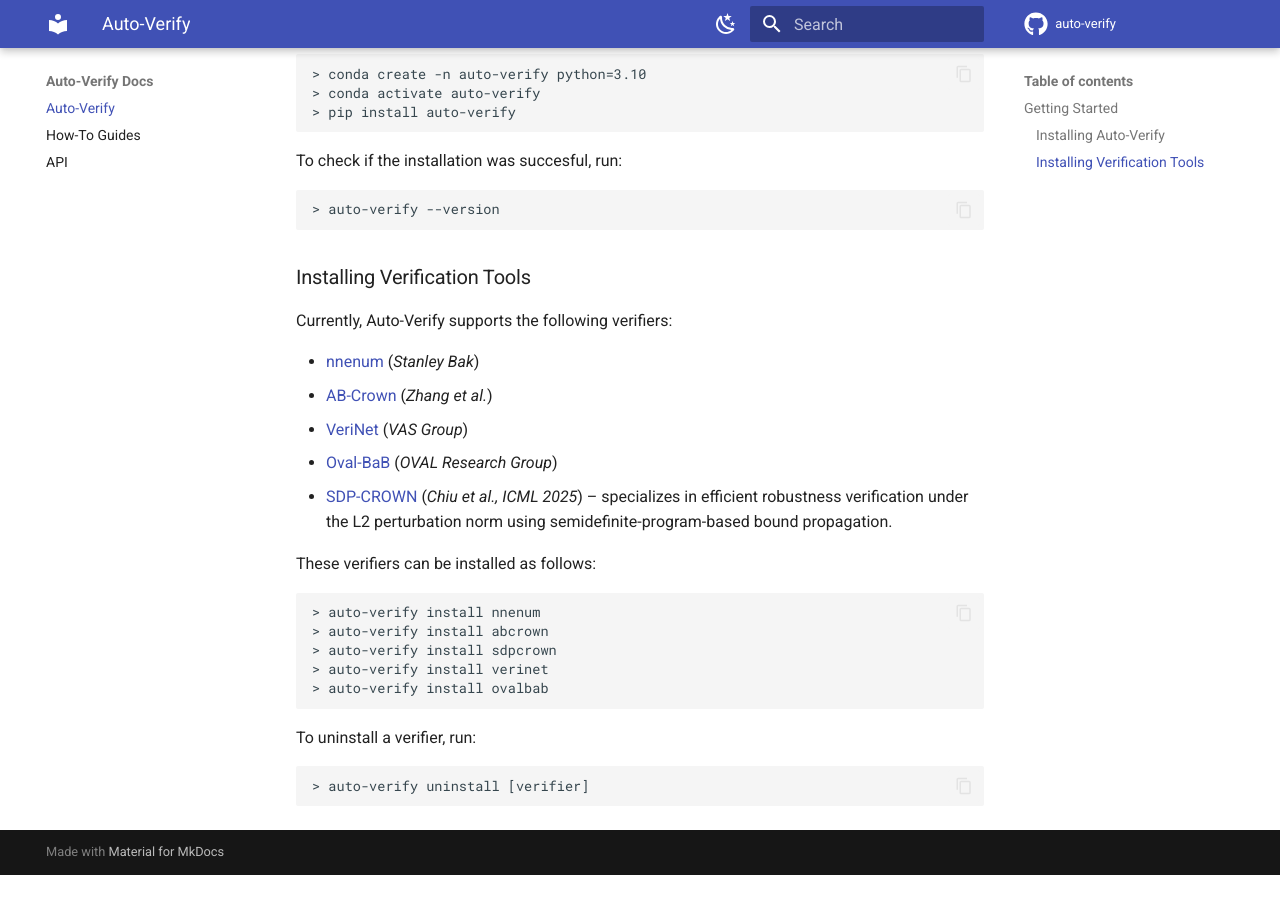
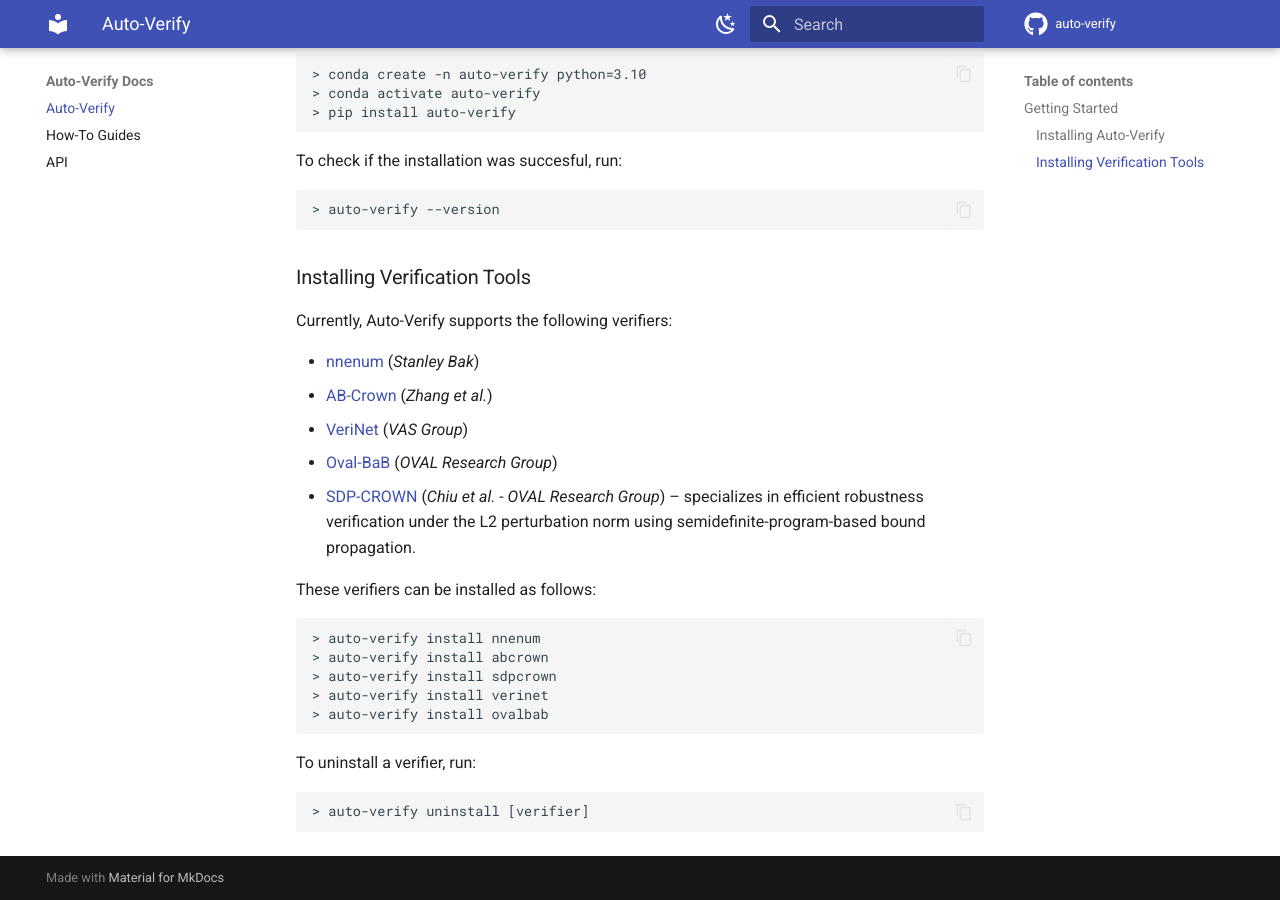
Before and after one commit to ADA-research/auto-verify, an MkDocs documentation site: the page built from docs/index.md, in a window 1280 px wide and 900 px high, scrolled down 650 px. Built offline with MkDocs 1.6.1 and Material for MkDocs 9.7.7, drawn with Linux system fonts in a browser that asks for light colours; comment, search, counter and statistics services are not loaded; before the commit the page ends 1525 px from its top, so only the background shows below that.

Commit message:
Update index.md

```diff
--- a/docs/index.md
+++ b/docs/index.md
@@ -38,7 +38,7 @@
 - [AB-Crown](https://github.com/Verified-Intelligence/alpha-beta-CROWN) (_Zhang et al._)
 - [VeriNet](https://github.com/vas-group-imperial/VeriNet) (_VAS Group_)
 - [Oval-BaB](https://github.com/oval-group/oval-bab) (_OVAL Research Group_)
-- [SDP-CROWN](https://github.com/Hong-Ming/SDP-CROWN) (_Chiu et al., ICML 2025_) – specializes in efficient robustness verification under the L2 perturbation norm using semidefinite-program-based bound propagation.
+- [SDP-CROWN](https://github.com/Hong-Ming/SDP-CROWN) (_Chiu et al. - OVAL Research Group_) – specializes in efficient robustness verification under the L2 perturbation norm using semidefinite-program-based bound propagation.
 
 These verifiers can be installed as follows:
 
```
